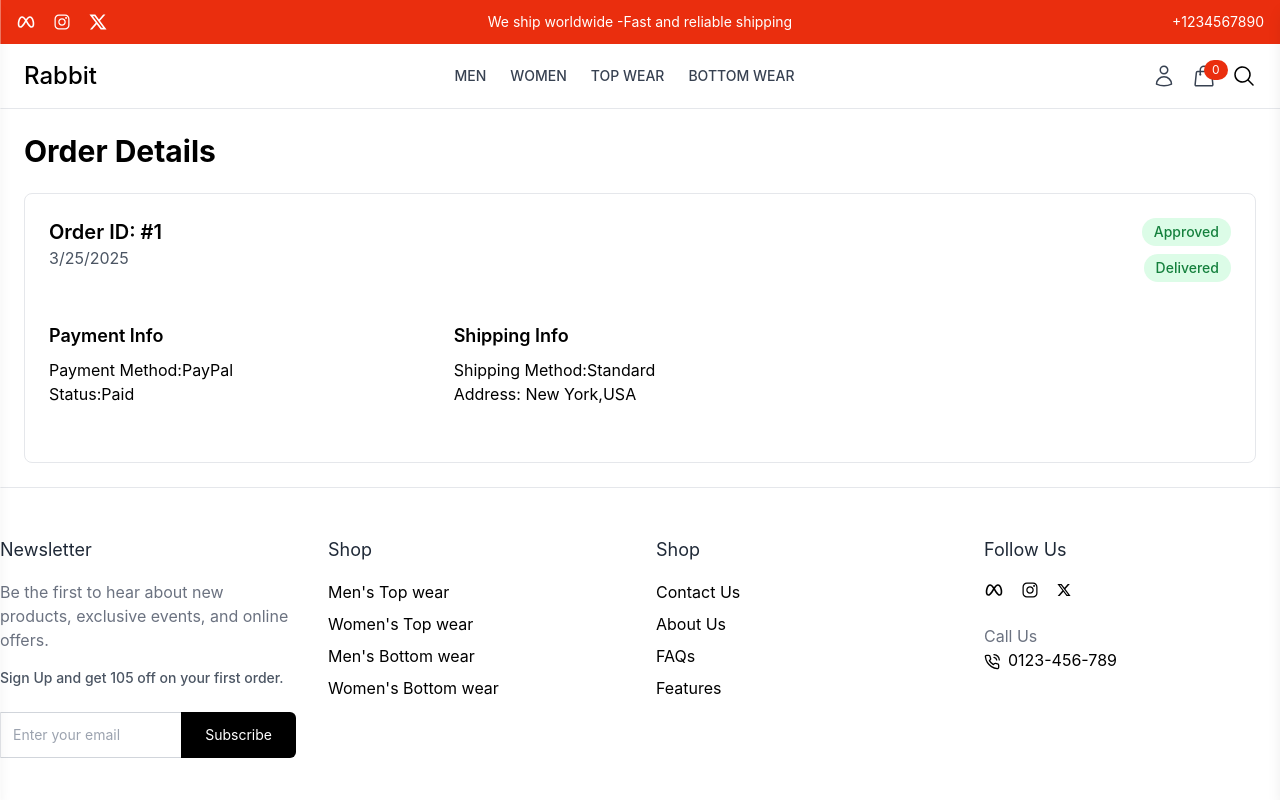
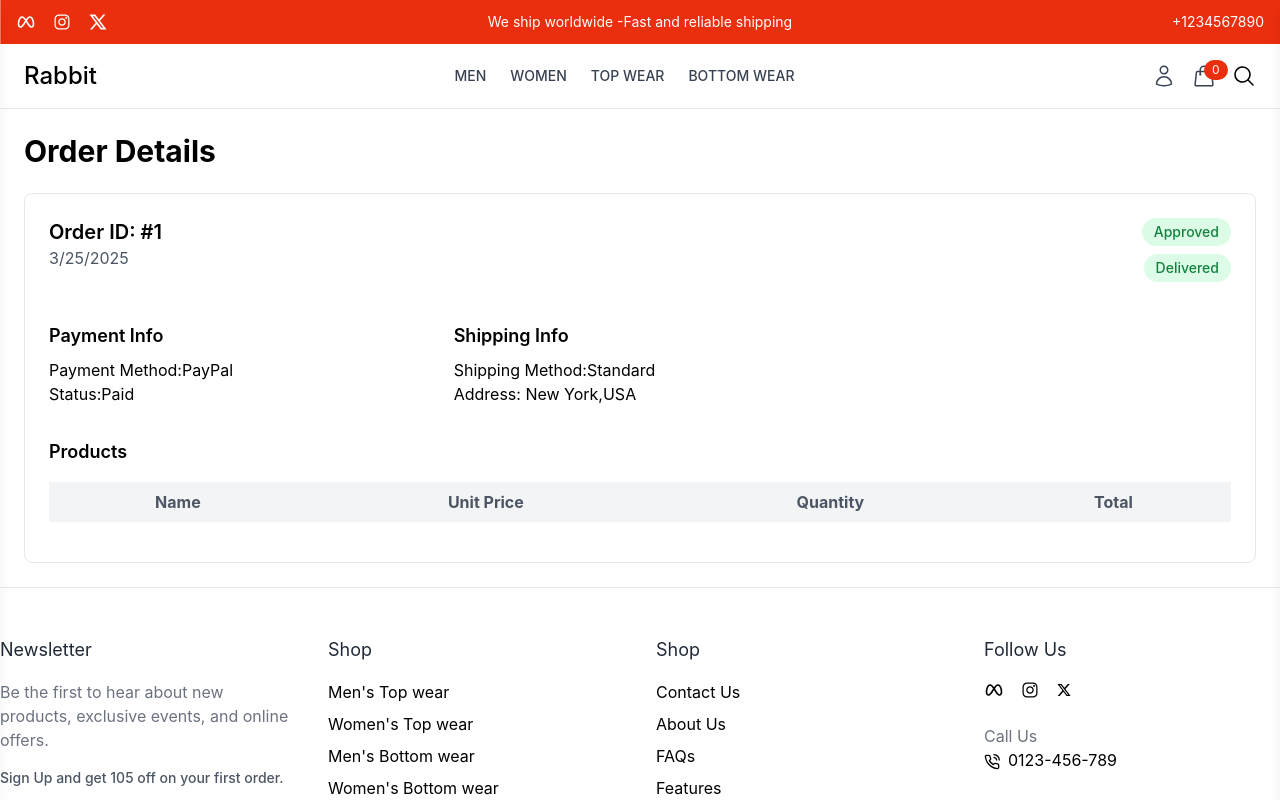
Before and after one commit to 830Utpal/Rabbit, a React app in the folder frontend/: page /order/1 in a window 1280 px wide. Shown: the top 800 px of the page. Built offline with nearby package versions, Linux system fonts and the light colour scheme; the HTML template or start-up script is replaced by a standard one.

Commit message:
order-details

```diff
--- a/frontend/src/pages/OrderDetailsPage.jsx
+++ b/frontend/src/pages/OrderDetailsPage.jsx
@@ -91,6 +91,21 @@ const OrderDetailsPage = () => {
               <p className="">Address: {`${orderDetails.shippingAddress.city},${orderDetails.shippingAddress.country}`}</p>
             </div>
           </div>
+          {/*product list*/}
+          <div className="overflow-x-auto">
+            <h4 className="text-lg font-semibold mb-4">Products</h4>
+            <table className="min-w-full text-gray-600 mb-4">
+              <thead className="bg-gray-100">
+                <tr>
+                  <th className="py-2 px-4">Name</th>
+                  <th className="py-2 px-4">Unit Price</th>
+                  <th className="py-2 px-4">Quantity</th>
+                  <th className="py-2 px-4">Total</th>
+
+                </tr>
+              </thead>
+            </table>
+          </div>
         </div>
       )}
     </div>
```
